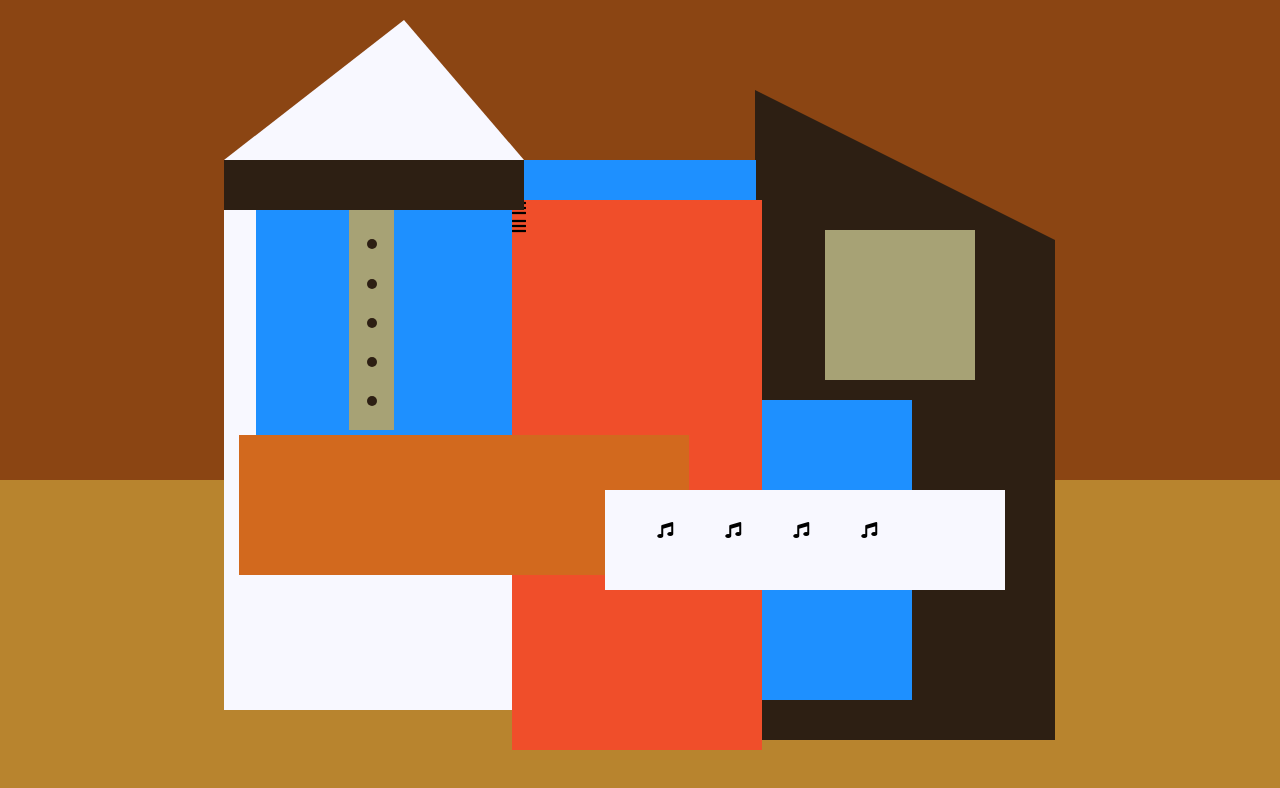
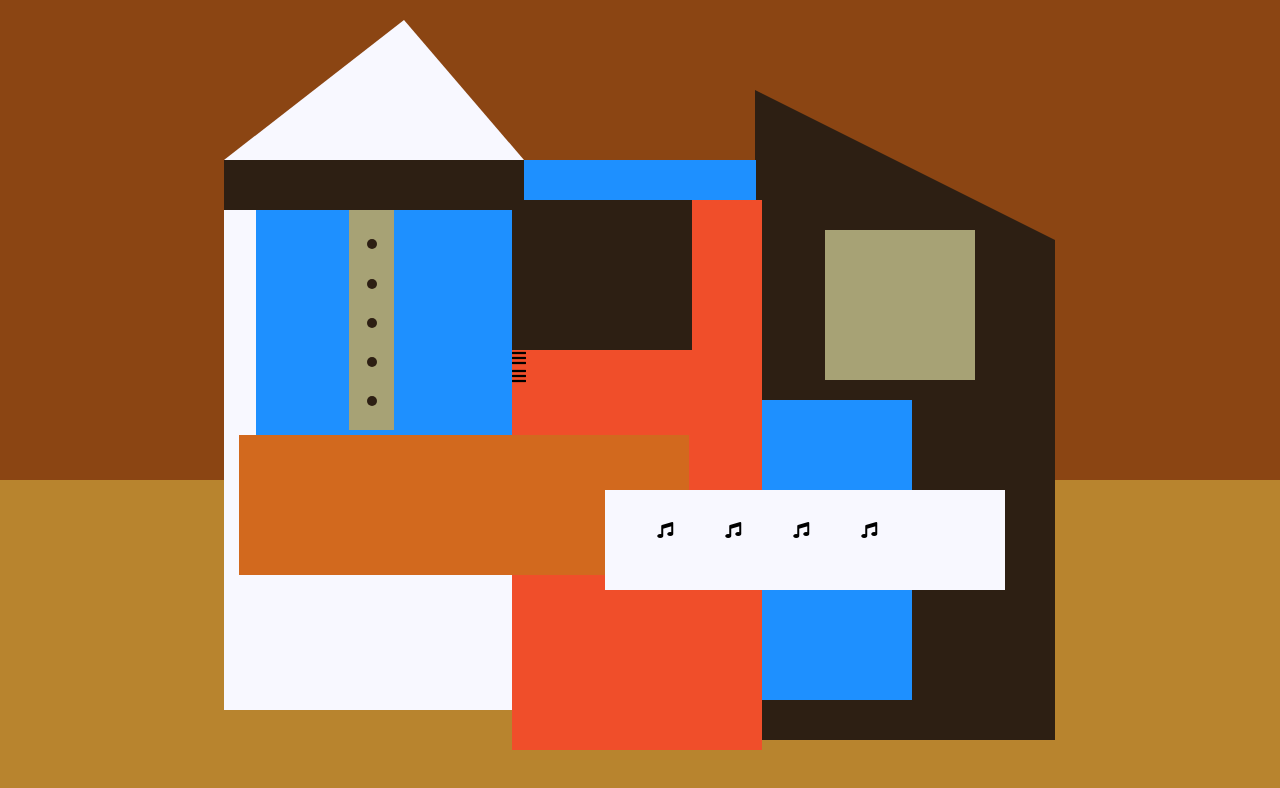
Before and after one commit to Sekoutouree/Picasso-Painting-CSS, a plain HTML site: page index.html in a window 1280 px wide. Drawn offline with Linux system fonts and the light colour scheme.

Commit message:
Added styles to the various div elements

```diff
--- a/styles.css
+++ b/styles.css
@@ -152,3 +152,9 @@ body {
     top: 25%;
     left: 40%;
 }
+
+#black-round-hat {
+    width: 180px;
+    height: 150px;
+    background-color: rgb(45, 31, 19);
+}
```
